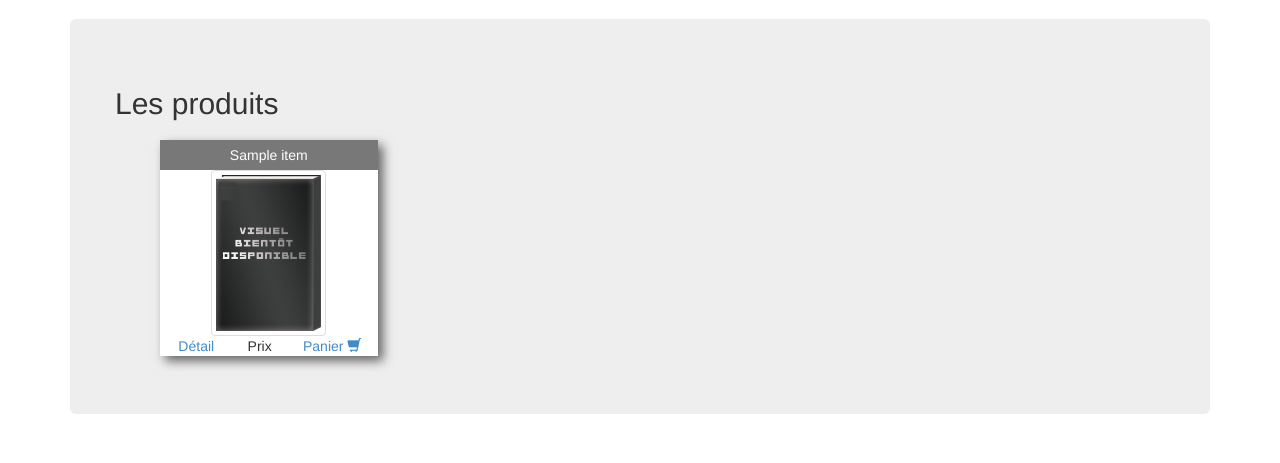
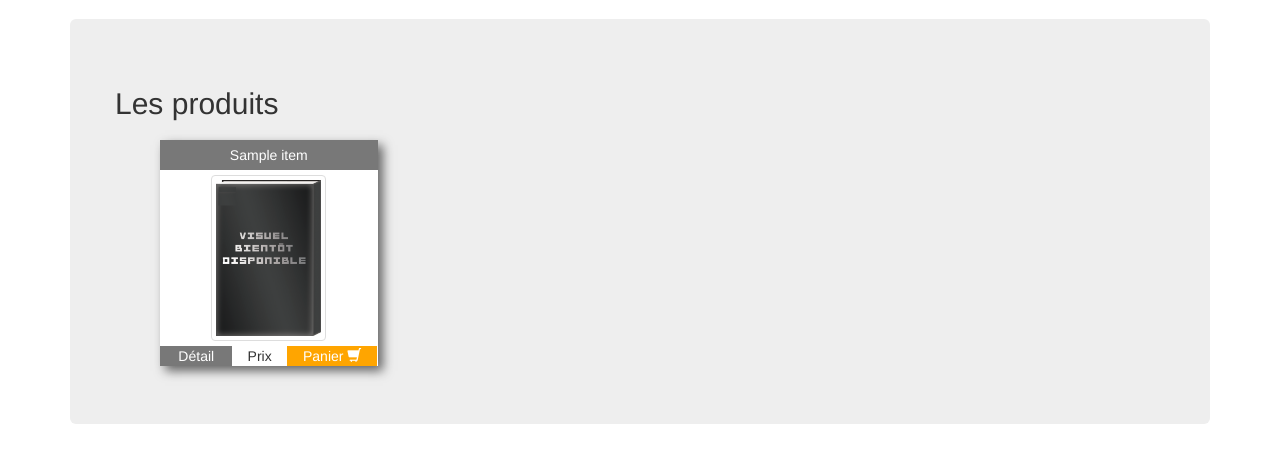
Before and after one commit to splyy/AgnamStore, a PHP site: template views/items.html.twig in a window 1280 px wide. Shown: the part 51-514 px from the top of the page. Run offline with PHP 8.4, Linux system fonts and the light colour scheme; the template is opened without the code that fills it: most values are stand-ins (such as "Sample title", 1, 10 or a date in 2020); some libraries are stand-ins or nearby versions.

Commit message:
AgnamStore 0.0.15

```diff
--- a/views/items.html.twig
+++ b/views/items.html.twig
@@ -13,7 +13,7 @@
             <div class="container item-mini ">
                 <div class="row text-center title">{{ item.name }}</div>
                 <div class="row text-center "><div class="col-sm-8 col-sm-offset-2"><img class="img-thumbnail" src="{{ app.request.basepath }}/images/produit/livre.png" title="livre"/></div></div>
-                <div class="row text-center "><a href="/items/{{ item.id }}" ><div class="col-sm-4">Détail</div></a><div class="col-sm-3">Prix</div><a href="/panier/additem={{ item.id }}" ><div class="col-sm-5">Panier <span class="glyphicon glyphicon-shopping-cart"></span></div></a></div>
+                <div class="row text-center nav-item-mini"><a href="/items/{{ item.id }}" ><div class="col-sm-4 detail">Détail</div></a><div class="col-sm-3 price">Prix</div><a href="/panier/additem={{ item.id }}" ><div class="col-sm-5 panier">Panier <span class="glyphicon glyphicon-shopping-cart"></span></div></a></div>
             </div>
         </div>
         {% endfor %}
--- a/views/layout.html.twig
+++ b/views/layout.html.twig
@@ -23,7 +23,7 @@
                 <div class="collapse navbar-collapse" id="navbar-collapse-target">
                     <ul class="nav navbar-nav">
                         <li class="{% if animeMenu is defined %}active{% endif %}">
-                            <a href="/test" >Anime</a>
+                            <a href="/type=" >Anime</a>
                         </li>
 
                     </ul>
--- a/web/css/AgnamStore.css
+++ b/web/css/AgnamStore.css
@@ -25,4 +25,23 @@ h1 small {
     padding-bottom: 5px;
     padding-top: 5px;
     color: white;
+    margin-bottom: 5px;
 }
+
+.item-mini .detail {
+   background-color: rgb(120, 120, 120);
+}
+.item-mini .price {
+
+}
+.item-mini .panier {
+    background-color: orange;
+}
+
+.item-mini .nav-item-mini a {
+    color: white;
+}
+
+.item-mini .nav-item-mini {
+    margin-top: 5px;
+}
```
